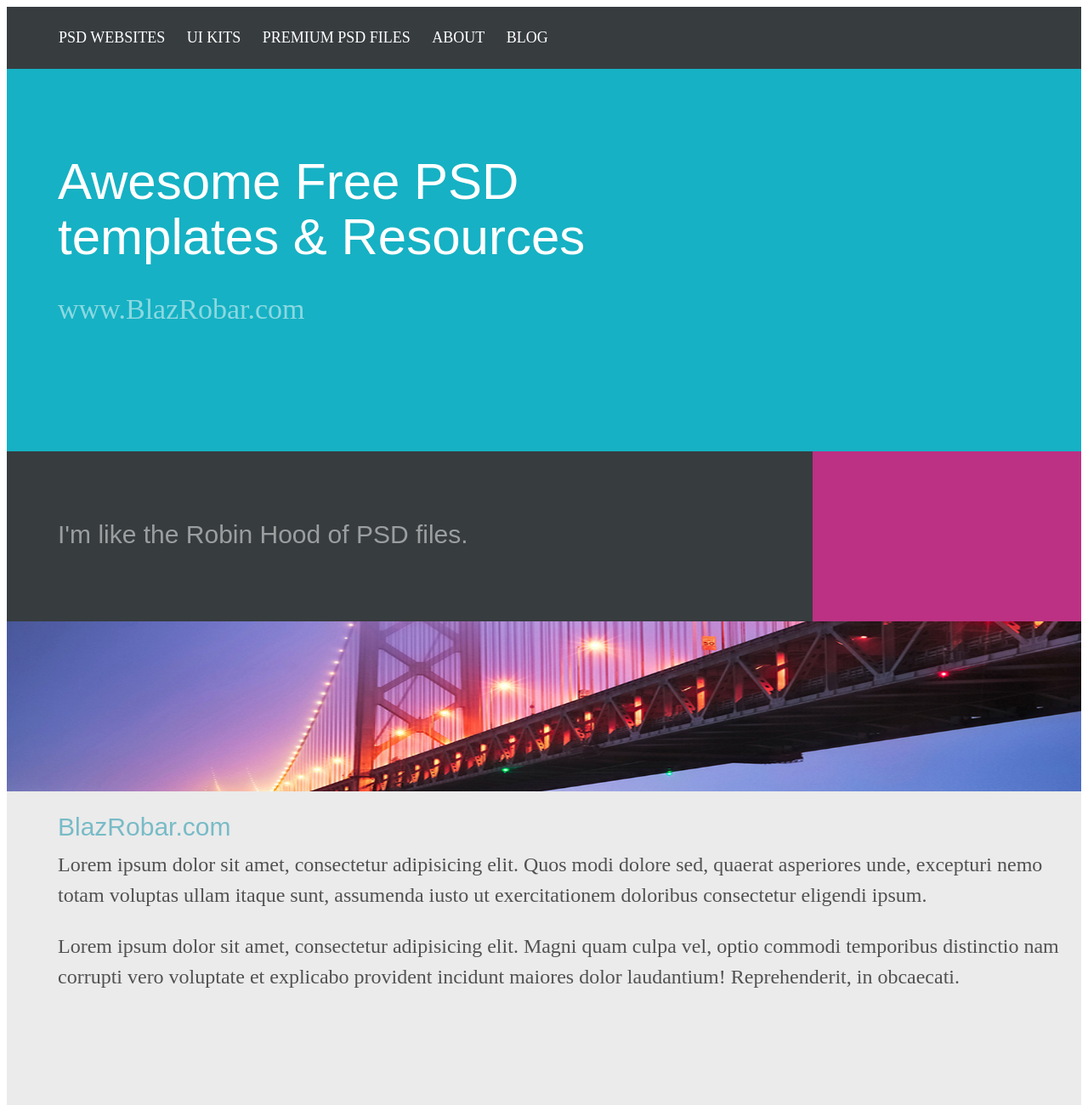
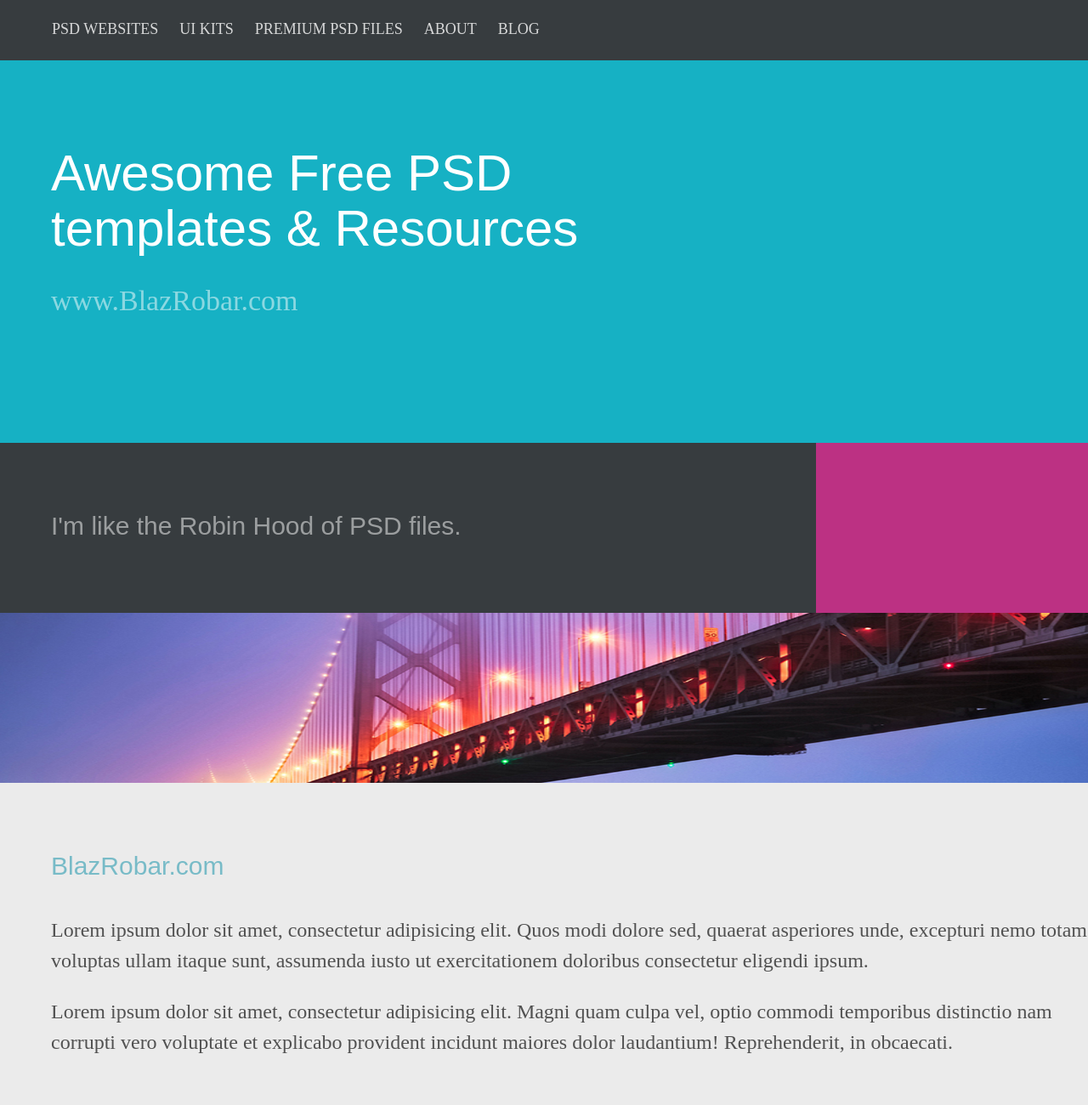
Before and after one commit to Daniiar/front-works, a plain HTML site: page hw5/hw5.html in a window 1280 px wide. Shown: the top 1300 px of the page at 85% size. Drawn offline with Linux system fonts and the light colour scheme.

Commit message:
fixed bags hw5

```diff
--- a/hw5/hw5.html
+++ b/hw5/hw5.html
@@ -6,15 +6,15 @@
 		<link rel="stylesheet" href="stylehw5.css">
 	</head>
 	<body>
-		<footer>
+		<header>
 			<ul>
-				<li>PSD WEBSITES</li>
-				<li>UI KITS</li>
-				<li>PREMIUM PSD FILES</li>
-				<li>ABOUT</li>
-				<li>BLOG</li>
+				<li><a href="#">PSD WEBSITES</a></li>
+				<li><a href="#">UI KITS</a></li>
+				<li><a href="#">PREMIUM PSD FILES</a></li>
+				<li><a href="#">ABOUT</a></li>
+				<li><a href="#">BLOG</a></li>
 			</ul>
-		</footer>
+		</header>
 		<main>
 			<div class="top">
 				<h1>Awesome Free PSD<br>templates & Resources</h1>
@@ -30,7 +30,7 @@
 				<div class="image-zone"><img src="imageshw5/pic.jpg" alt="some problem"></div>
 			</div>
 			<div class="bottom">
-				<h2>BlazRobar.com</h2>
+				<h2><a href="#">BlazRobar.com</a></h2>
 				<p>
 					Lorem ipsum dolor sit amet, consectetur adipisicing elit. Quos modi dolore sed, quaerat asperiores unde, excepturi nemo totam voluptas ullam itaque sunt, assumenda iusto ut exercitationem doloribus consectetur eligendi ipsum.
 				</p>
--- a/hw5/stylehw5.css
+++ b/hw5/stylehw5.css
@@ -1,9 +1,9 @@
-footer {
+body {
+	margin: 0px;
+}
+header {
 	padding-top: 5px;
 	background: #373c3f;
-	color: white;
-	font-size: 18px;
-	line-height: 26px;
 }
 ul {
 	height: 50px;
@@ -11,6 +11,13 @@ ul {
 ul li{
 	display: inline;
 	padding-left: 21px;
+}
+ul li a {
+    font-size: 18px;
+    line-height: 26px;
+    color: white;
+    opacity: 0.8;
+    margin-left: 0px;
 }
 main {
 	margin-top: -40px;
@@ -75,13 +82,15 @@ img {
 	height: 500px;
     background: #ebebeb
 }
-.bottom h2{
+.bottom h2 {
+	margin-top: 0px;
+}
+.bottom h2 a {
 	color: #088ca5;
-    padding-top: 20px;
-    margin-top: 0px;
-    margin-bottom: -20px;
     font-size: 30px;
     line-height: 44px;
+    opacity: 1.0;
+    margin-left: 0px;
 }
 p {
 	color: #515151;
```
